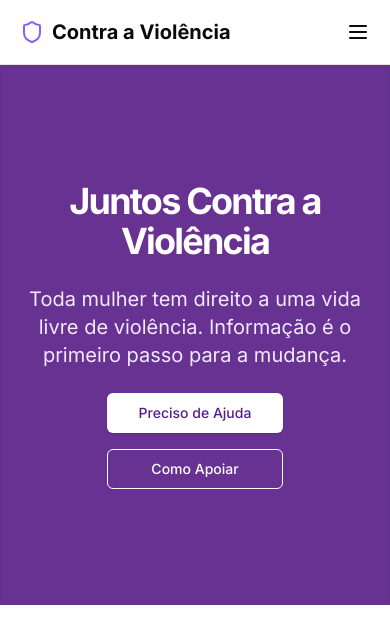
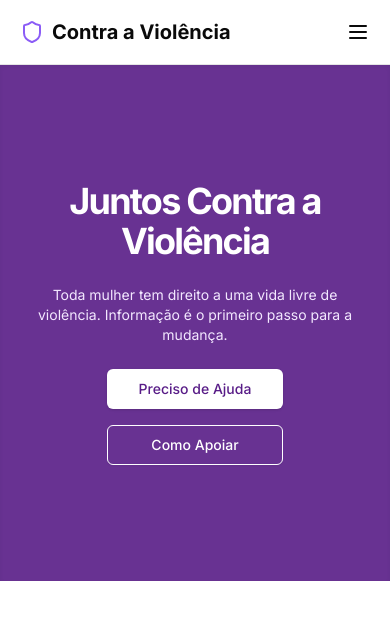
Before and after one commit to edsay12/Amparo, a Next.js app: page / in a window 390 px wide. Shown: the top 644 px of the page. Built offline with nearby package versions, Linux system fonts and the light colour scheme.

Commit message:
feat: deixando o componente de banner reutilizavel

```diff
--- a/app/page.tsx
+++ b/app/page.tsx
@@ -1,9 +1,34 @@
-import Banner from "@/components/banner";
+import { Banner } from "@/components/banner";
+import { Button } from "@/components/ui/button";
 
 export default function Home() {
   return (
     <>
-      <Banner />
+      <Banner
+        title={<>Juntos Contra a Violência</>}
+        description="Toda mulher tem direito a uma vida livre de violência. Informação
+        é o primeiro passo para a mudança."
+        descriptionClassName="text-sm"
+        buttons={
+          <>
+            <div className="flex flex-col sm:flex-row gap-4 ">
+              <Button
+                size="lg"
+                className="bg-white text-purple-900 hover:bg-purple-100"
+              >
+                Preciso de Ajuda
+              </Button>
+              <Button
+                size="lg"
+                variant="outline"
+                className="text-white border-white bg-transparent hover:bg-purple-800 hover:text-white"
+              >
+                Como Apoiar
+              </Button>
+            </div>
+          </>
+        }
+      />
     </>
   );
 }
--- a/components/banner.tsx
+++ b/components/banner.tsx
@@ -1,36 +1,86 @@
-import { Button } from "./ui/button";
+"use client";
+import { cn } from "@/lib/utils";
+import { ArrowLeft } from "lucide-react";
+import Link from "next/link";
 
-function Banner() {
+export type BannerProps = {
+  title: JSX.Element;
+  description?: string;
+  buttons?: JSX.Element;
+  height?: string;
+  titleSize?: string;
+  descriptionSize?: string;
+  containerClassName?: string;
+  voltarParaHome?: boolean;
+  titleClassName?: string;
+  descriptionClassName?: string;
+  buttonsWrapperClassName?: string;
+  className?: string;
+};
+
+export function Banner({
+  title,
+  description,
+  buttons,
+  height = "py-24",
+  titleSize = "text-4xl md:text-6xl",
+  descriptionSize = "text-xl md:text-xl",
+  voltarParaHome = false,
+  containerClassName,
+  titleClassName,
+  descriptionClassName,
+
+  className,
+}: BannerProps) {
   return (
-    <section className="w-full  bg-purple-900/90 py-24  text-white shadow-inner">
-      <div className="container px-4 md:px-6 mx-auto relative z-10">
+    <section
+      className={cn(
+        "w-full bg-purple-900/90 text-white shadow-inner",
+        height,
+        className
+      )}
+    >
+      <div
+        className={cn(
+          "container px-4 md:px-6 mx-auto relative z-10",
+          containerClassName
+        )}
+      >
         <div className="flex flex-col items-center text-center space-y-6">
-          <h1 className="text-4xl md:text-6xl font-bold tracking-tighter">
-            Juntos Contra a Violência
+          {voltarParaHome && (
+            <Link href="/" className="flex itens-center gap-3 hover:underline">
+              {" "}
+              <span>
+                <ArrowLeft width={20} />
+              </span>
+              Voltar para a página inicial
+            </Link>
+          )}
+          <h1
+            className={cn(
+              titleSize,
+              "font-bold tracking-tighter",
+              titleClassName
+            )}
+          >
+            {title}
           </h1>
-          <p className="text-xl md:text-xl max-w-[700px] text-purple-100">
-            Toda mulher tem direito a uma vida livre de violência. Informação é
-            o primeiro passo para a mudança.
-          </p>
-          <div className="flex flex-col sm:flex-row gap-4 mt-8">
-            <Button
-              size="lg"
-              className="bg-white text-purple-900 hover:bg-purple-100"
+
+          {description && (
+            <p
+              className={cn(
+                descriptionSize,
+                "max-w-[700px] text-purple-100",
+                descriptionClassName
+              )}
             >
-              Preciso de Ajuda
-            </Button>
-            <Button
-              size="lg"
-              variant="outline"
-              className="text-white border-white bg-transparent hover:bg-purple-800 hover:text-white"
-            >
-              Como Apoiar
-            </Button>
-          </div>
+              {description}
+            </p>
+          )}
+
+          {buttons && <div>{buttons}</div>}
         </div>
       </div>
     </section>
   );
 }
-
-export default Banner;
```
